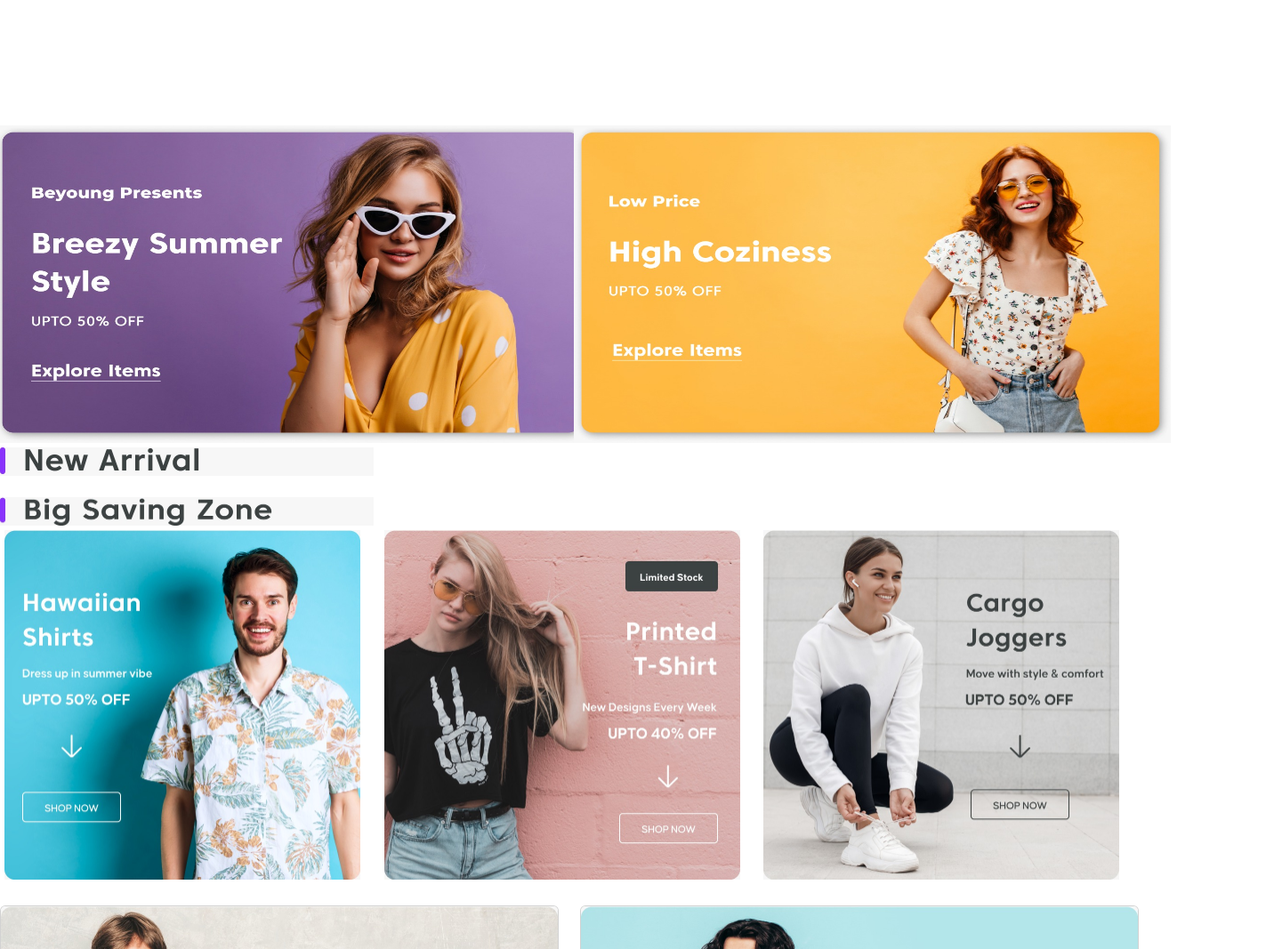
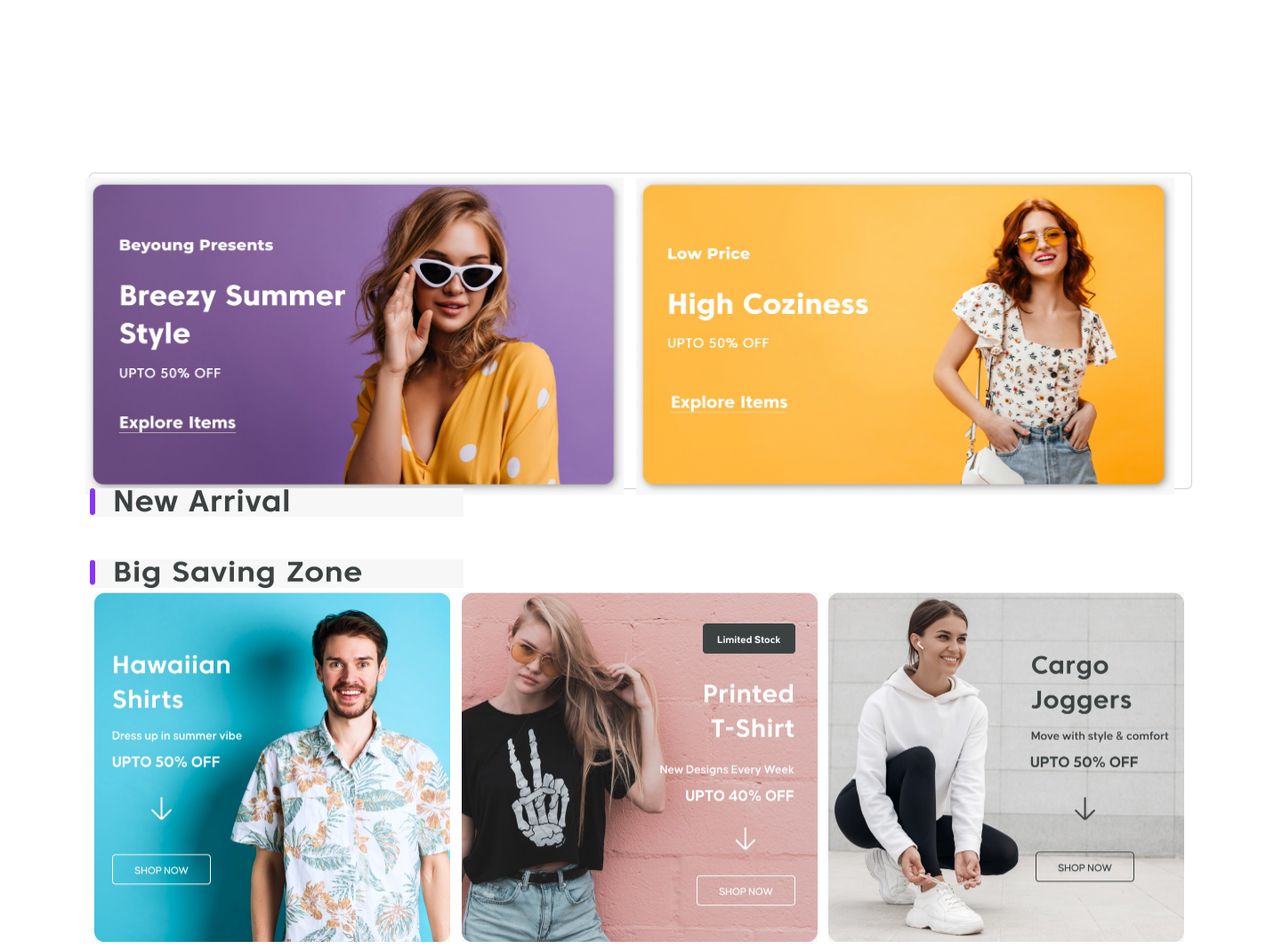
Before and after one commit to ritika-sumfactor/CSS_Task, a plain HTML site: page CSS_Task/CSS-Task/project/project2/project1.html in a window 1280 px wide. Shown: the part 760-1827 px from the top of the page at 89% size, 1441 px wide, since content can reach past the window. Drawn offline with nearby package versions, Linux system fonts and the light colour scheme.

Commit message:
feedback

```diff
--- a/CSS_Task/CSS-Task/project/project2/project1.html
+++ b/CSS_Task/CSS-Task/project/project2/project1.html
@@ -135,15 +135,44 @@
 <br>
 <br>
 
+<style>
+  .card {
+    position: absolute;
+    width: 1239.8681640625px;
+    height: 356.20233154296875px;
+    top: 954px;
+    left: 100px;
+  }
+
+  .row {
+    display: flex;
+    width: 100%;
+    height: 100%;
+  }
+
+  .column {
+    flex: 1;
+    display: flex;
+    justify-content: center;
+    align-items: center;
+  }
+
+  .column img {
+    max-width: 100%;
+    max-height: 100%;
+  }
+</style>
+</head>
+<body>
+<div class="card">
   <div class="row">
     <div class="column">
-      <img src="img/2.jpeg"  height="356.2px" width="670.87px">
+      <img src="img/2.jpeg" height="355.84px" width="604.93px">
     </div>
     <div class="column">
-      <img src="img/3.jpeg" height="356.2px" width="670.87px">
+      <img src="img/3.jpeg" height="356.2px" width="604.93px">
     </div>
   </div>
-
  <!-- new arrival-->
   <img src="img/4.jpeg" width="420px" height="32px">
 
@@ -213,7 +242,7 @@
       <img src="img/16.jpeg" class="card-img-top"height="393px" width="270px">
     </div>
     <div class="col">
-      <img src="img/img/17.jpeg" class="card-img-top"height="393px" width="270px">
+      <img src="img/17.jpeg" class="card-img-top"height="393px" width="270px">
     </div>
   </div>
 </div>
```
